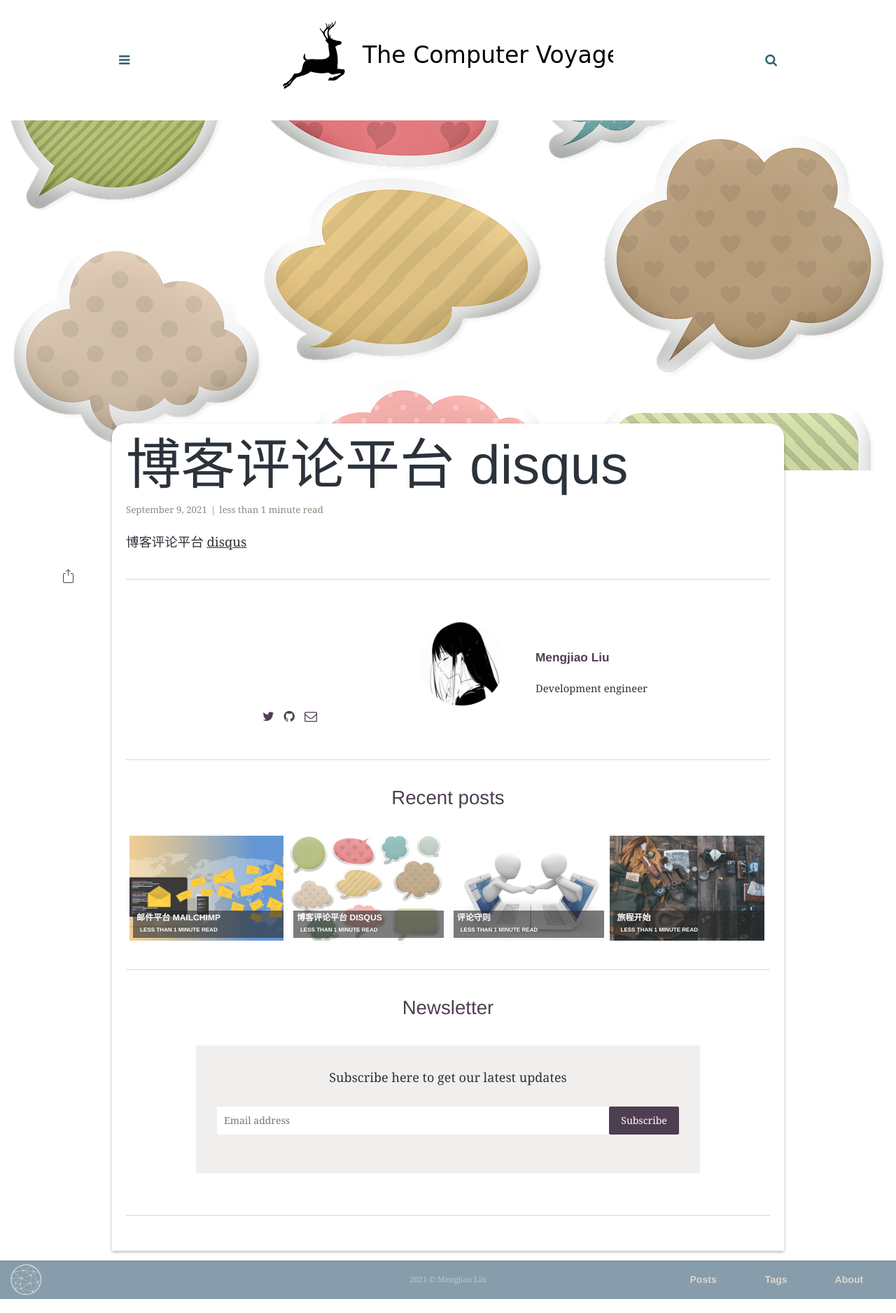
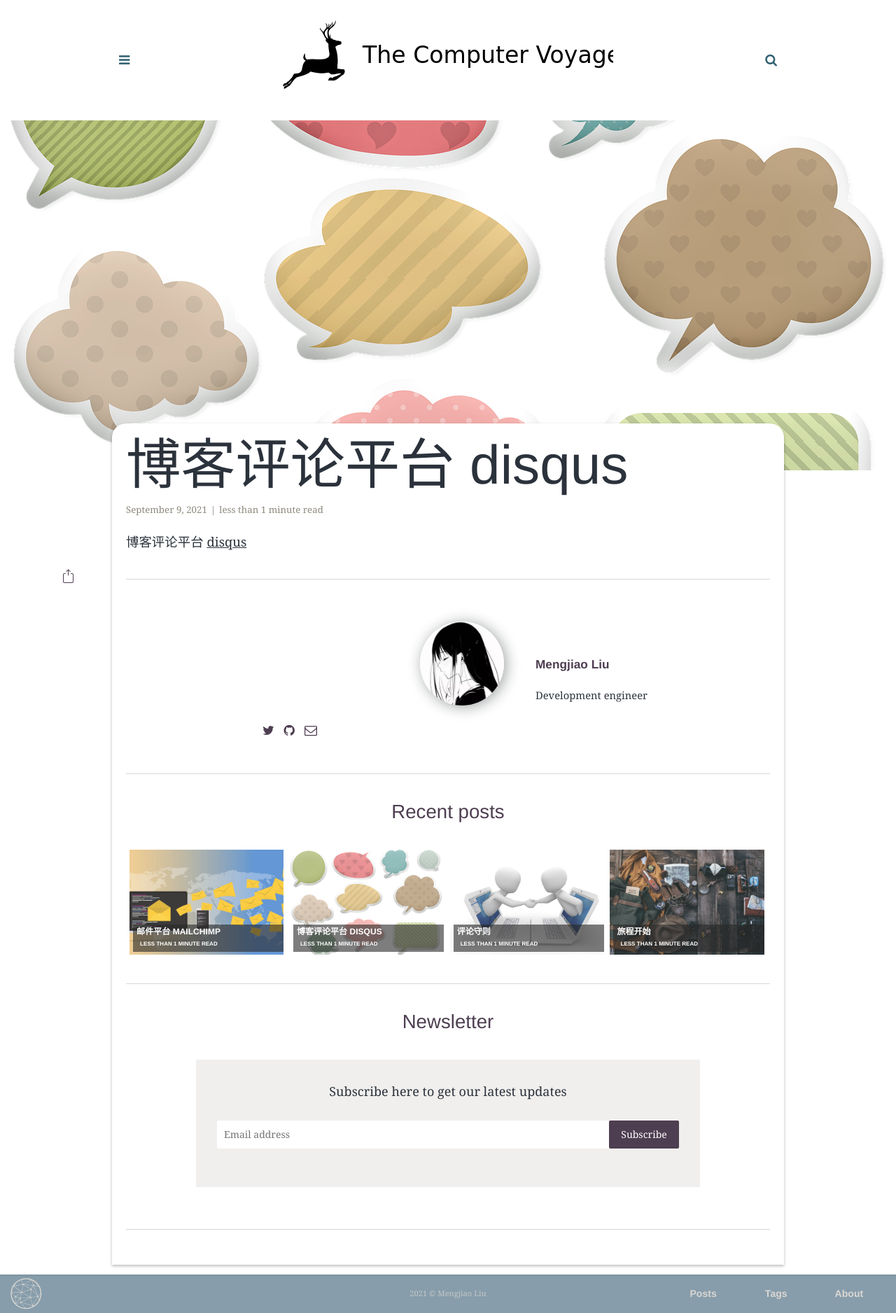
Before and after one commit to mengjiao-liu/mengjiao-liu.github.io, a Jekyll site: the page built from _posts/2021-09-09-comment-system.md, in a window 1280 px wide. Shown: the whole page at 70% size. Built offline with Jekyll 4.4.1, drawn with Linux system fonts in a browser that asks for light colours; some web fonts are replaced; comment, search, counter and statistics services are not loaded.

Commit message:
add image  shadow

```diff
--- a/assets/css/main.css
+++ b/assets/css/main.css
@@ -1480,8 +1480,15 @@ img + small, img + br + small {
 
 .page-content img {
     display: block;
-    margin: auto;
-}
+    margin: 20px auto;
+    width: 80%;
+    box-shadow: 3px 2px 20px 0px rgb(16 22 26 / 40%);
+}
+
+/*.page-content img:hover {*/
+/*    box-shadow: -2px 4px 20px 5px rgb(16 22 26 / 40%);*/
+/*    transition: all 300ms ease-in-out;*/
+/*}*/
 
 .header-page {
   position: relative;
```
